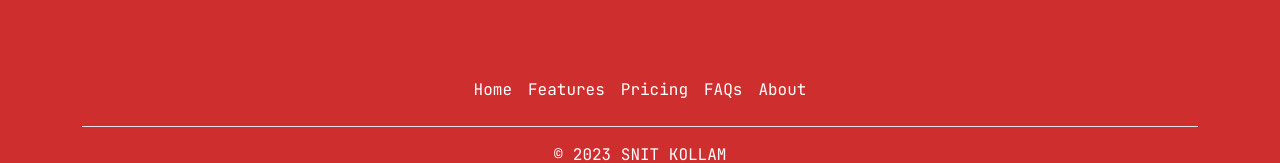
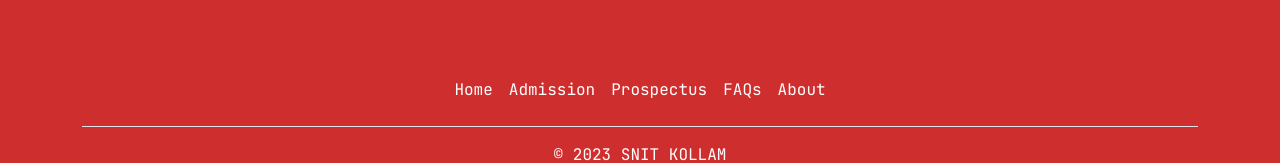
Before and after one commit to achunarayanan/SNIT-PROJECT, a plain HTML site: page index.html in a window 1280 px wide. Shown: the part 2852-3015 px from the top of the page. Drawn offline with nearby package versions, Linux system fonts and the light colour scheme.

Commit message:
Update index.html

```diff
--- a/index.html
+++ b/index.html
@@ -211,8 +211,8 @@
             <footer class="py-3 my-4">
               <ul class="nav justify-content-center border-bottom pb-3 mb-3">
                 <li class="nav-item"><a href="#" class="nav-link px-2 navbar-lists ">Home</a></li>
-                <li class="nav-item"><a href="#" class="nav-link px-2 navbar-lists">Features</a></li>
-                <li class="nav-item"><a href="#" class="nav-link px-2 navbar-lists">Pricing</a></li>
+                <li class="nav-item"><a href="#" class="nav-link px-2 navbar-lists">Admission</a></li>
+                <li class="nav-item"><a href="#" class="nav-link px-2 navbar-lists">Prospectus</a></li>
                 <li class="nav-item"><a href="#" class="nav-link px-2 navbar-lists">FAQs</a></li>
                 <li class="nav-item"><a href="#" class="nav-link px-2 navbar-lists">About</a></li>
               </ul>
```
